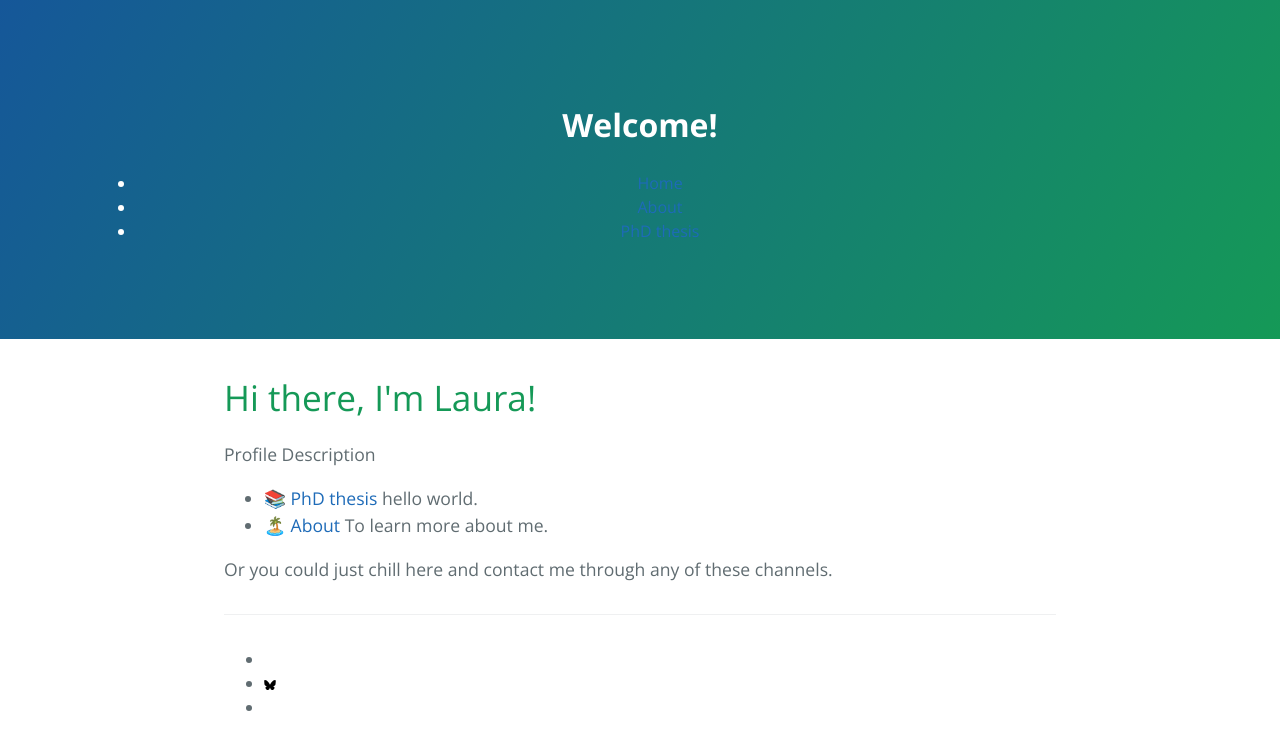
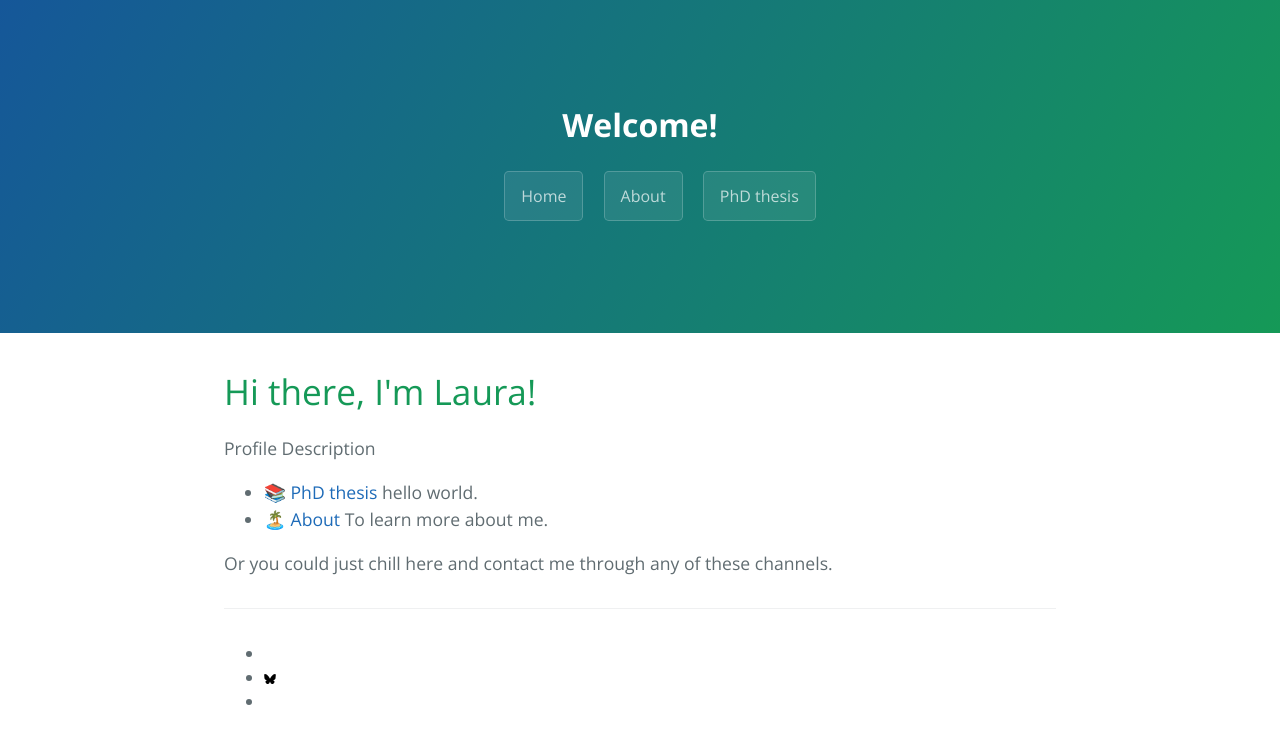
Before and after one commit to LauPM/LauPM.github.io, a Jekyll site: the page built from index.html, in a window 1280 px wide. Shown: the top 750 px of the page. Built offline with Jekyll 4.4.1, drawn with Linux system fonts in a browser that asks for light colours.

Commit message:
update with buttoms

```diff
--- a/_layouts/default.html
+++ b/_layouts/default.html
@@ -9,7 +9,7 @@
 			<meta name="viewport" content="width=device-width, initial-scale=1">
 			<meta name="theme-color" content="#157878">
 			<meta name="apple-mobile-web-app-status-bar-style" content="black-translucent">
-			<link rel="stylesheet" href="{{ 'assets/css/style.css?v=' | append: site.github.build_revision | relative_url }}">
+			<link rel="stylesheet" href="{{ '/assets/css/style.css?v=' | append: site.github.build_revision | relative_url }}">
 			{% include head-custom.html %}
   		</head>
   		<body>
@@ -19,9 +19,9 @@
 				<h1>Welcome!</h1>
 				<nav>
 					<ul>
-						<li><a href="/">Home</a></li>
-						<li><a href="/about/">About</a></li>
-						<li><a href="/thesis/">PhD thesis</a></li>
+						<a href="/" class="btn">Home</a>
+						<a href="/about/" class="btn">About</a>
+						<a href="/thesis/" class="btn">PhD thesis</a>
 					</ul>
 				</nav>
 			</header>
```
